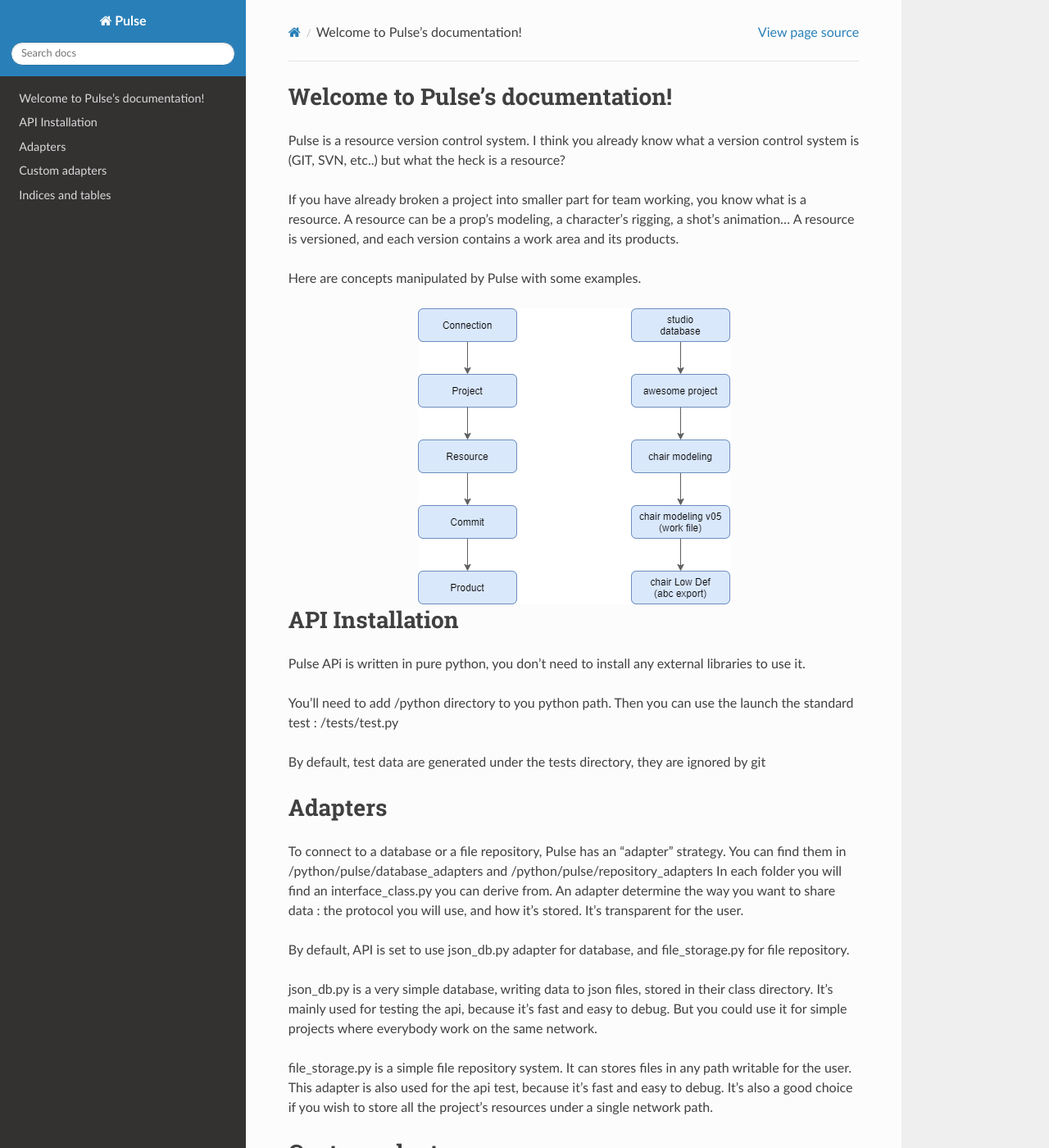
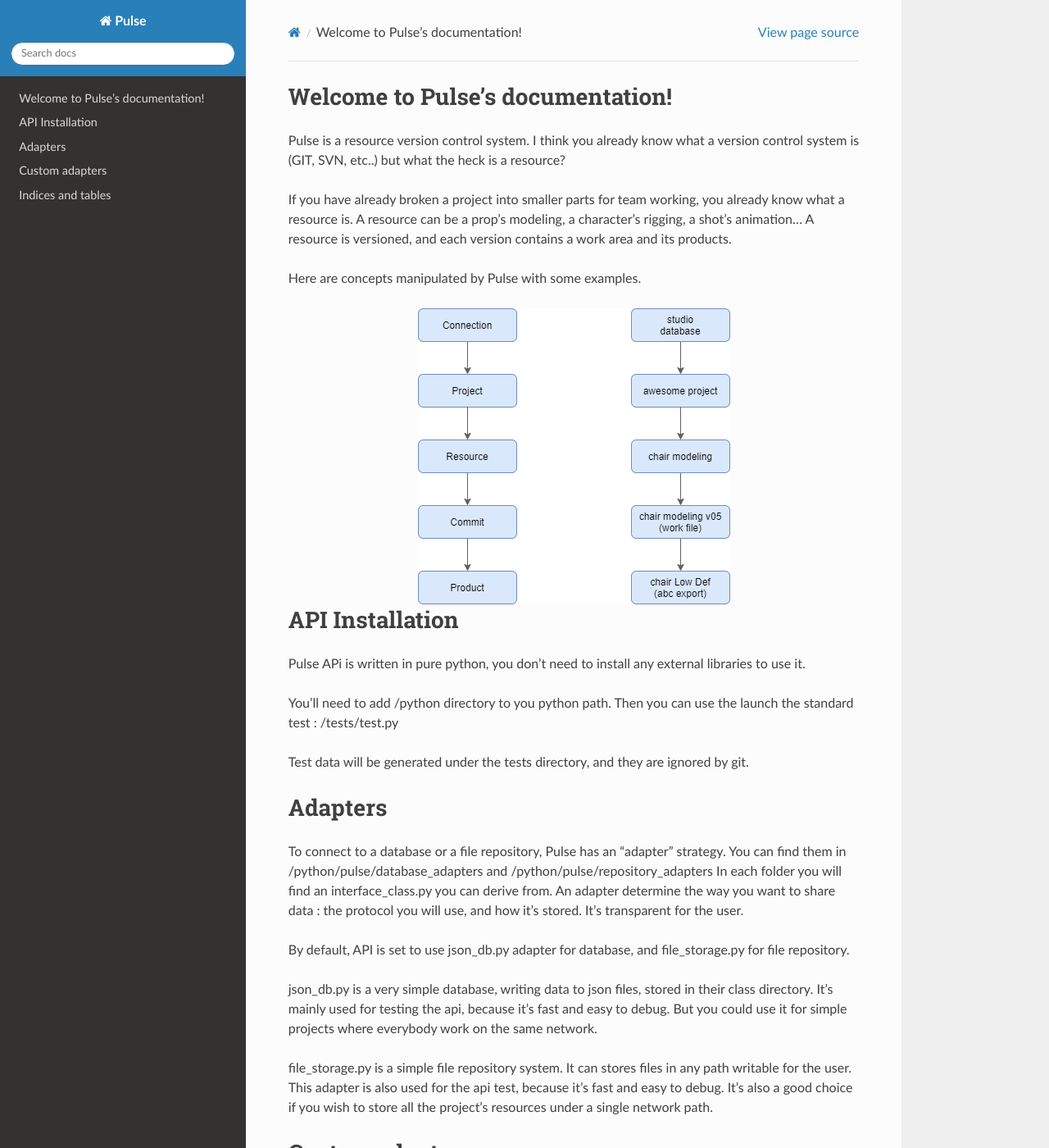
Before and after one commit to dddjef/pulse, a Sphinx documentation site: the page built from docs/index.rst, in a window 1280 px wide and 1400 px high. Shown: the whole window at 82% size. Built offline with Sphinx 7.4.7 and the Read the Docs theme 2.0.0, drawn with Linux system fonts in a browser that asks for light colours.

Commit message:
doc typo

```diff
--- a/docs/index.rst
+++ b/docs/index.rst
@@ -9,11 +9,12 @@ Welcome to Pulse's documentation!
 Pulse is a resource version control system. I think you already know what a version control system is (GIT, SVN, etc..)
 but what the heck is a resource?
 
-If you have already broken a project into smaller part for team working, you know what is a resource.
+If you have already broken a project into smaller parts for team working, you already know what a resource is.
 A resource can be a prop's modeling, a character's rigging, a shot's animation...
 A resource is versioned, and each version contains a work area and its products.
 
 Here are concepts manipulated by Pulse with some examples.
+
 
 
 .. image:: pulse_objects.png
@@ -26,7 +27,7 @@ Pulse APi is written in pure python, you don't need to install any external libr
 You'll need to add /python directory to you python path. Then you can use the launch the standard test :
 /tests/test.py
 
-By default, test data are generated under the tests directory, they are ignored by git
+Test data will be generated under the tests directory, and they are ignored by git.
 
 Adapters
 =================================
```
